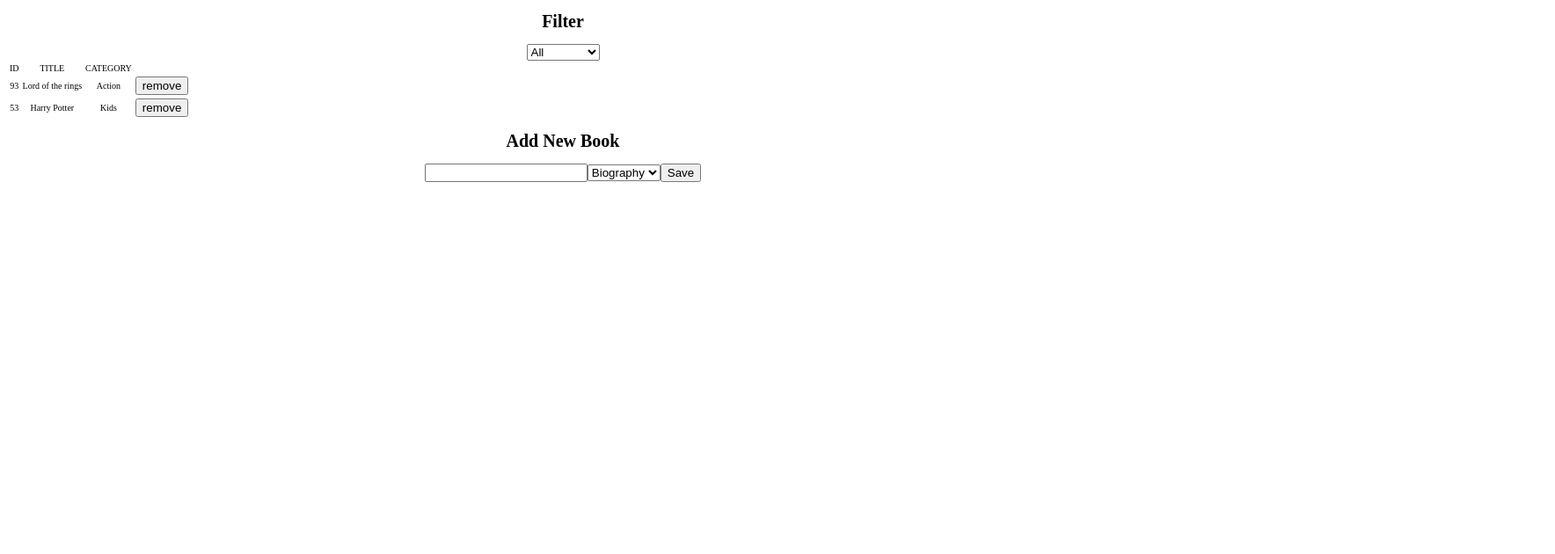
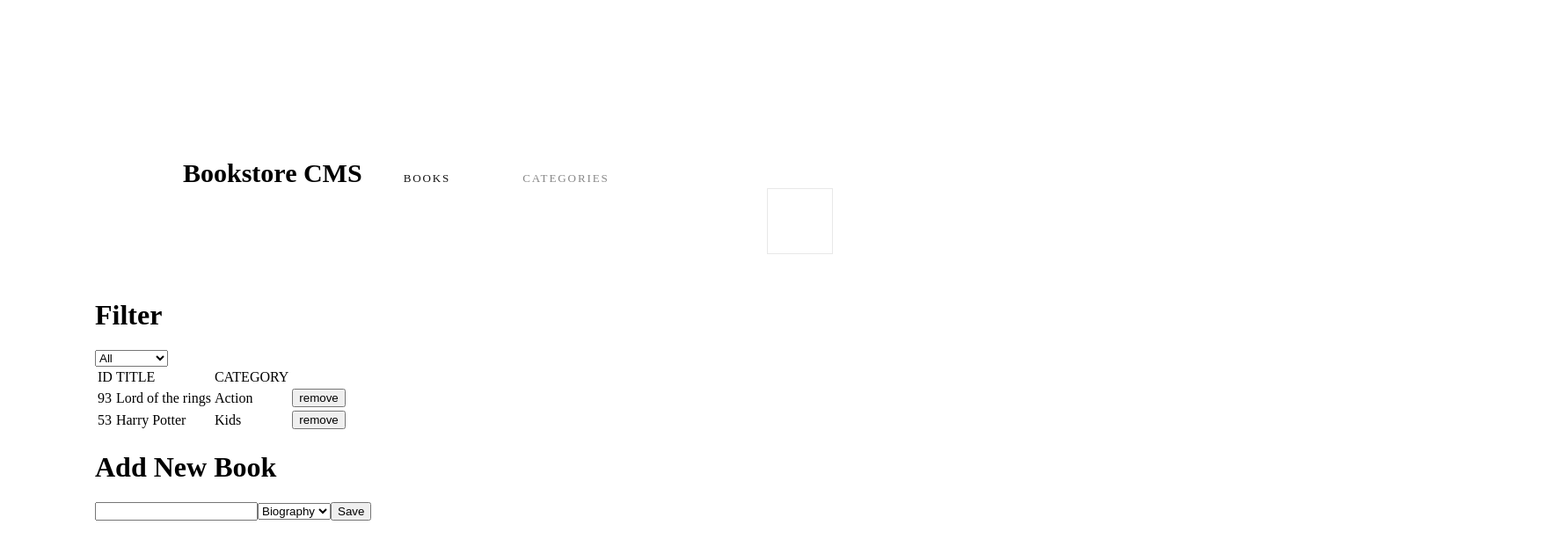
Before and after one commit to misterpaul4/bookstore, a React (Create React App) app: page / in a window 1280 px wide. Shown: the top 630 px of the page at 88% size, 1768 px wide, since content can reach past the window. Built offline with nearby package versions, Linux system fonts and the light colour scheme.

Commit message:
Add navbar component and styling

```diff
--- a/src/component/App.js
+++ b/src/component/App.js
@@ -1,11 +1,12 @@
 import React from 'react';
-import '../css/App.css';
 import BookForm from '../containers/BookForm';
 import BookList from '../containers/BookList';
+import Header from './Header';
 
 function App() {
   return (
-    <div className="App">
+    <div className="Bookstore-CMS-App">
+      <Header />
       <BookList />
       <BookForm />
     </div>
--- /dev/null
+++ b/src/component/Header.js
@@ -0,0 +1,14 @@
+import React from 'react';
+
+const Header = () => (
+  <header className="panel-bg">
+    <span className="Bookstore-CMS">Bookstore CMS</span>
+    <span className="BOOKS">BOOKS</span>
+    <span className="CATEGORIES">CATEGORIES</span>
+    <div className="Oval">
+      <span className="Mask" />
+    </div>
+  </header>
+);
+
+export default Header;
--- a/src/css/App.css
+++ /dev/null
@@ -1,3 +0,0 @@
-.App {
-  text-align: center;
-}
--- a/src/css/index.css
+++ b/src/css/index.css
@@ -1,4 +1,71 @@
-body {
-  box-sizing: border-box;
-  font-size: 10px;
+.Bookstore-CMS-App {
+  width: 1600px;
+  height: 1434px;
+  padding: 149px 60px 123px 100px;
+  background-color: var(--pale-grey);
 }
+
+.panel-bg {
+  width: 1400px;
+  height: 95px;
+  margin: 0 0 38px;
+  padding: 23px 99px 27px 100px;
+  background-color: #ffffff;
+}
+
+.Bookstore-CMS {
+  width: 240px;
+  height: 37px;
+  margin: 6px 47px 2px 0;
+  font-family: Montserrat;
+  font-size: 30px;
+  font-weight: bold;
+  font-stretch: normal;
+  font-style: normal;
+  line-height: normal;
+  letter-spacing: normal;
+  color: var(--azure);
+}
+
+.BOOKS {
+  width: 59px;
+  height: 16px;
+  margin: 18px 41px 11px 0;
+  font-family: Montserrat;
+  font-size: 13px;
+  font-weight: normal;
+  font-stretch: normal;
+  font-style: normal;
+  line-height: normal;
+  letter-spacing: 1.9px;
+  color: #121212;
+}
+
+.CATEGORIES {
+  width: 105px;
+  height: 16px;
+  margin: 18px 664px 11px 41px;
+  opacity: 0.5;
+  font-family: Montserrat;
+  font-size: 13px;
+  font-weight: normal;
+  font-stretch: normal;
+  font-style: normal;
+  line-height: normal;
+  letter-spacing: 1.9px;
+  color: #121212;
+}
+
+.Oval {
+  width: 45px;
+  height: 45px;
+  margin: 0 0 0 664px;
+  padding: 14px;
+  border: solid 1px #e8e8e8;
+}
+
+.Mask {
+  width: 17px;
+  height: 17px;
+  background-color: var(--azure);
+}
```
Also changed, not shown: 1 other file (tests, documents, lock files or other folders).
